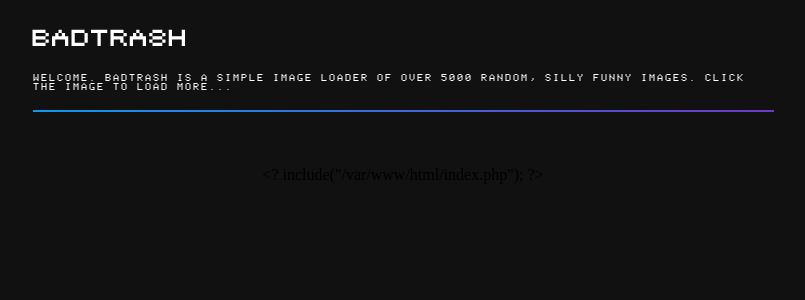
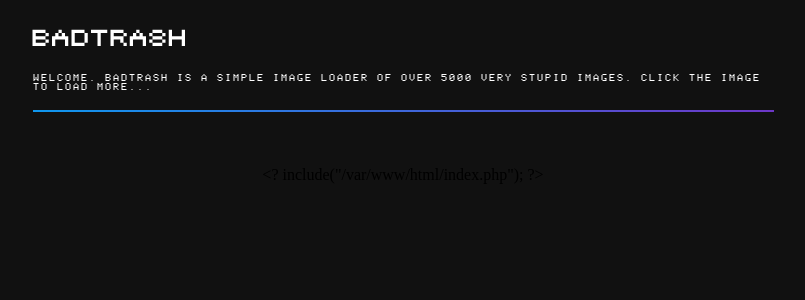
Before and after one commit to andres-guzman/badtrash.com, a PHP site: page /?display=true in a window 1280 px wide. Shown: the top 300 px of the page, without its empty margins (237-1042 px from the left). Run offline with PHP 8.4, Linux system fonts and the light colour scheme.

Commit message:
header text change

```diff
--- a/index.php
+++ b/index.php
@@ -14,7 +14,7 @@
         <header>
 			<div id="header-wrapper">
 				<h1><a id="logo" href="./">Badtrash</a></h1>
-				<div id="about"><span class="glitch" data-text="Welcome">Welcome.</span> Badtrash is a simple image loader of over 5000 random, silly funny images. Click the image to load more...</div>
+				<div id="about"><span class="glitch" data-text="Welcome">Welcome.</span> Badtrash is a simple image loader of over 5000 very stupid images. Click the image to load more...</div>
 			 </div>
         </header>
 
```
